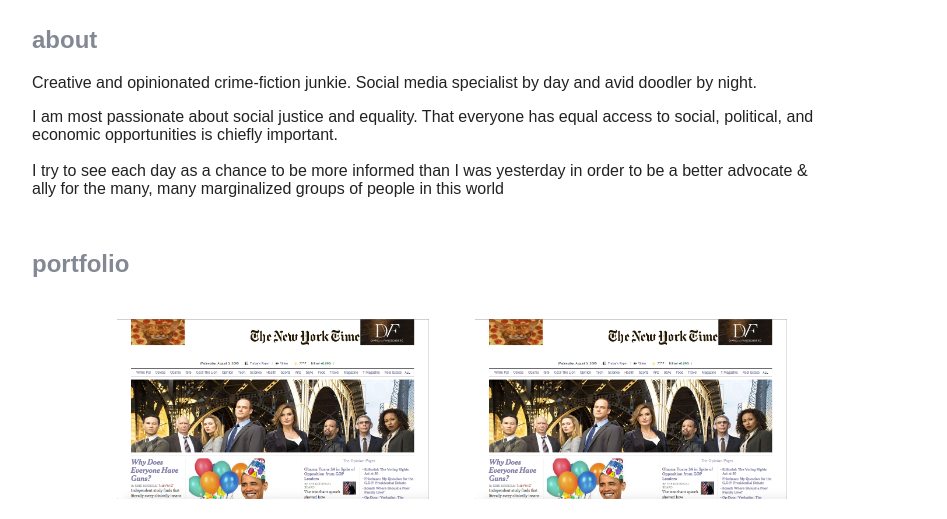
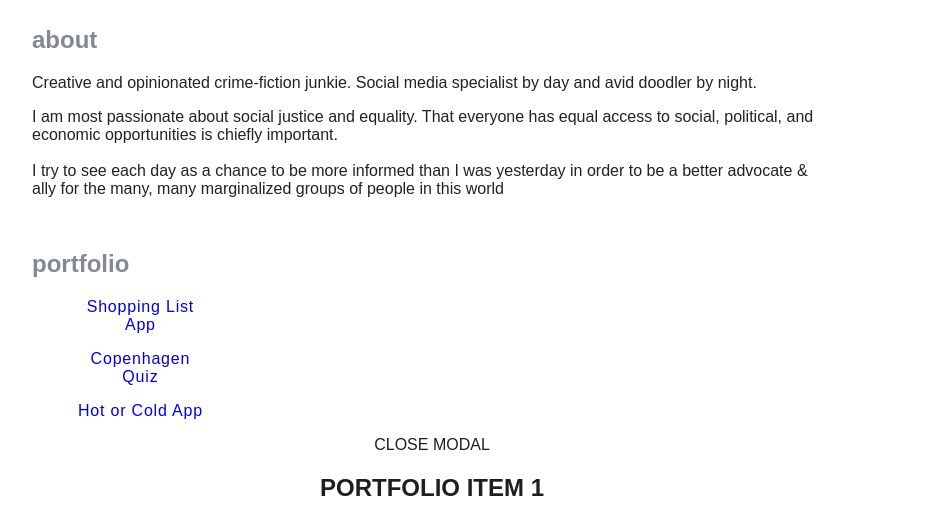
Before and after one commit to hwahle/helen-wahle-portfolio, a plain HTML site: page index.html in a window 1280 px wide. Shown: the part 429-948 px from the top of the page, without its empty margins (208-1155 px from the left). Drawn offline with nearby package versions, Linux system fonts and the light colour scheme; a script that the page names is missing; a web font is replaced by a local one.

Commit message:
changed portfolio section from images to text

```diff
--- a/css/style.css
+++ b/css/style.css
@@ -35,6 +35,7 @@ body {
     margin-left: 1.563rem;
     margin-top: .6rem;
     display: inline-block;
+    color: #838994;
 }
 .masthead-intro,
 .masthead-heading,
@@ -98,15 +99,26 @@ ul {
     font-size: 16px;
     margin: 2.5rem 0px 1.875rem;
 }
+
+
 .portfolio li {
-    /* width: 50%; */
+    width: 18%;
     /* float: left; */
-    margin: 20px;
-    display: inline-block;
-    border: 1px solid white;
-    box-sizing: border-box;
-    height: 4em;
+
 }
+
+.portfolio p {
+    /* Typography Declarations */
+    font-weight: 300;
+    letter-spacing: 0.05em;
+
+}
+
+a:link {
+    text-decoration: none;
+
+}
+
 .introduction-section,
 .location-section,
 .questions-section,
--- a/index.html
+++ b/index.html
@@ -56,17 +56,17 @@
             <ul class="content">
                 <li>
                     <a id="portfolio01" href="#animatedModal">
-                        <img height="180px" src="./images/hack-the-times.png" alt="Hack the New York Times">
+                        <p>Shopping List App</p>
                     </a>
                 </li>
                 <li>
                     <a id="portfolio02" href="#modal-02">
-                        <img height="180px" src="./images/hack-the-times.png" alt="Hack the New York Times">
+                        <p>Copenhagen Quiz</p>
                     </a>
                 </li>
                 <li>
                     <a id="portfolio03" href="#modal-03">
-                        <img height="180px" src="./images/hack-the-times.png" alt="Hack the New York Times">
+                        <p>Hot or Cold App</p>
                     </a>
                 </li>
             </ul>
```
